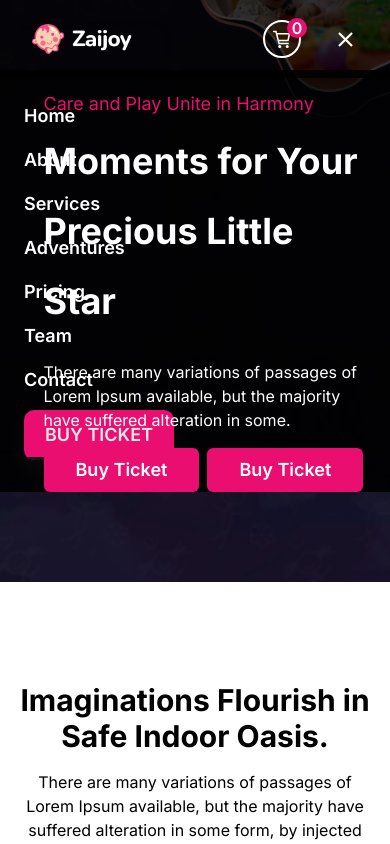
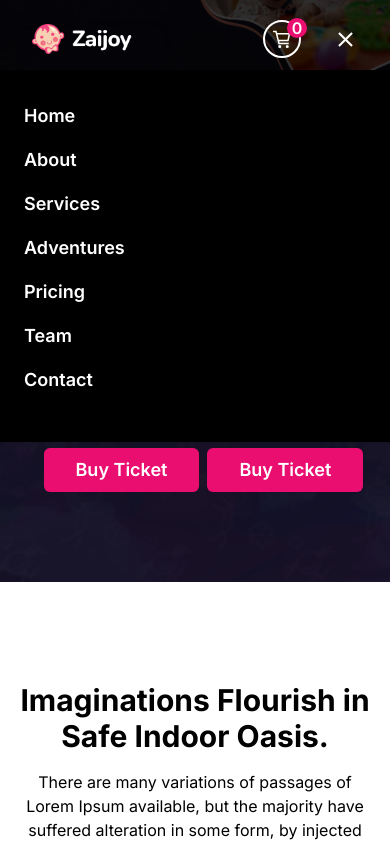
Before and after one commit to estherlardze/zaijoy, a Next.js app: page / in a window 390 px wide. Both pictures are taken after a click on the element 345 px from the left and 39 px from the top of the page. Shown: the top 844 px of the page. Built offline with nearby package versions, Linux system fonts and the light colour scheme.

Commit message:
fix overflow

```diff
--- a/app/globals.css
+++ b/app/globals.css
@@ -2,70 +2,20 @@
 @tailwind components;
 @tailwind utilities;
 
+
+* {
+  margin: 0;
+  padding: 0;
+  box-sizing: border-box;
+}
+
 body {
   font-family: "Poppins", Tahoma, Geneva, Verdana, sans-serif;
 }
-/*============button==========*/
-.button {
-  position: relative;
-  background-color: transparent;
-  color: #e8e8e8;
-  font-weight: 600;
-  border-radius: 10px;
-  width: 150px;
-  height: 50px;
-  text-transform: uppercase;
-  cursor: pointer;
-  overflow: hidden;
-  box-shadow: 0 10px 20px rgba(51, 51, 51, 0.2);
-  transition: all 0.3s cubic-bezier(0.23, 1, 0.32, 1);
-}
 
-.button::before {
-  content: "Buy Ticket!";
-  display: flex;
-  align-items: center;
-  justify-content: center;
+html, body {
   width: 100%;
-  height: 100%;
-  pointer-events: none;
-  background: #181717;
-  transform: translate(0%, 90%);
-  z-index: 99;
-  border: 2px solid #e90e70;
-  position: relative;
-  transform-origin: bottom;
-  transition: all 0.6s cubic-bezier(0.23, 1, 0.32, 1);
-}
-
-.button::after {
-  content: "Buy Ticket";
-  display: flex;
-  align-items: center;
-  justify-content: center;
-  background-color: #e90e70;
-  width: 100%;
-  height: 100%;
-  pointer-events: none;
-  transform-origin: top;
-  transform: translate(0%, -100%);
-  transition: all 0.6s cubic-bezier(0.23, 1, 0.32, 1);
-}
-
-.button:hover::before {
-  transform: translate(0%, 0%);
-}
-
-.button:hover::after {
-  transform: translate(0%, -200%);
-}
-
-.button:focus {
-  outline: none;
-}
-
-.button:active {
-  scale: 0.95;
+  overflow-x: hidden;
 }
 
 /*===========hide scrollbar==========*/
--- a/app/layout.tsx
+++ b/app/layout.tsx
@@ -26,7 +26,7 @@ export default function RootLayout({
         <div className="relative">
           <Navbar />
         </div>
-       <div className="overflow-hidden">
+       <div className=" w-screen">
         {children}
        </div>
         <Footer />
--- a/app/page.tsx
+++ b/app/page.tsx
@@ -15,7 +15,7 @@ export default function Home() {
  }, [])
 
   return (
-    <main className="overflow-x-hidden">
+    <main className=" w-screen">
       <Header/>
       <Features/>
       <Dedicated/>
--- a/components/Enhance.tsx
+++ b/components/Enhance.tsx
@@ -4,7 +4,7 @@ import Image from "next/image";
 
 const Enhance = () => {
   return (
-    <section className="mx-[5%] w-[90%] my-[90px] 2xl:w-[1300px] mb-[100px]">
+    <section className="mx-[5%] w-[90%] my-[90px] 2xl:w-[1300px] 2xl:mx-auto mb-[100px] overflow-hidden">
       <div className="text-center">
         <h1 className="font-bold text-3xl"  data-aos="fade-up">
           Enhancing Moments with Exceptional Offers.
--- a/components/Home/Dedicated.tsx
+++ b/components/Home/Dedicated.tsx
@@ -7,7 +7,7 @@ import ServiceCard from "../ServiceCard";
 
 const Dedicated = () => {
   return (
-    <div className="bg-award bg-center bg-no-repeat bg-cover w-full h-fit pb-8 lg:pb-0 lg:h-[80vh] flex flex-col md:mb-[300px] mt-[70px] lg:mt-0 relative lg:-top-[200px]">
+    <div className="bg-award bg-center bg-no-repeat bg-cover w-full h-fit pb-8 lg:pb-0 lg:h-[80vh]  flex flex-col md:mb-[300px] mt-[70px] lg:mt-0 relative lg:-top-[200px]">
       <section className="flex gap-6  2xl:w-[1300px] 2xl:mx-auto text-white pt-[70px]">
         <Image
           src={home2}
--- a/components/Home/Header.tsx
+++ b/components/Home/Header.tsx
@@ -11,7 +11,7 @@ import header6 from "@/public/images/home-44.png";
 
 const Header = () => {
   return (
-    <section className="bg-hero bg-cover bg-no-repeat bg-center  lg:h-[120vh] 2xl:h-[60vh] w-full relative">
+    <section className="bg-hero bg-cover bg-no-repeat bg-center  lg:h-[120vh] 2xl:h-[60vh] w-full relative ">
       <div className="w-[90%]  mx-[5%] 2xl:w-[1300px] 2xl:mx-auto">
         <Image
           src={header}
@@ -47,7 +47,7 @@ const Header = () => {
         />
 
         <div className="flex flex-col py-[90px] md:py-[200px] ">
-          <div className="flex flex-col text-white ml-6 lg:w-[40%] z-50">
+          <div className="flex flex-col text-white ml-6 lg:w-[40%] z-10">
             <h1 className="text-pink text-lg " data-aos="fade-right">
               Care and Play Unite in Harmony
             </h1>{" "}
--- a/components/Navbar.tsx
+++ b/components/Navbar.tsx
@@ -16,8 +16,8 @@ const Navbar = () => {
   };
 
   return (
-    <nav className="bg-black/80 text-white fixed lg:absolute top-0 left-0 right-0 lg:top-7 w-full transition-all duration-300 z-20">
-      <section className="flex justify-between py-5 px-8 items-center">
+    <nav className="bg-black/80 text-white fixed lg:absolute top-0 left-0 right-0 lg:top-7 w-full overflow-hidden transition-all duration-300 z-20">
+      <section className="flex justify-between py-5 px-8 items-center ">
         <Image src={logo} alt="logo" width={100} />
         <div className="hidden lg:flex gap-8">
           <Link
@@ -86,7 +86,7 @@ const Navbar = () => {
       </section>
 
       {menu && (
-        <div className="w-full bg-black/90 text-white fixed lg:hidden top-[70px] left-0 justify-center items-center transition-all duration-700">
+        <div className="w-full bg-black z-50 text-white fixed lg:hidden top-[70px] left-0 right-0 justify-center items-center transition-all duration-700">
           <div className="flex justify-center items-left pl-6 py-8 flex-col h-fit text-lg sm:text-xl gap-y-4">
             <Link href="/" className="font-semibold cursor-pointer">
               Home
```
